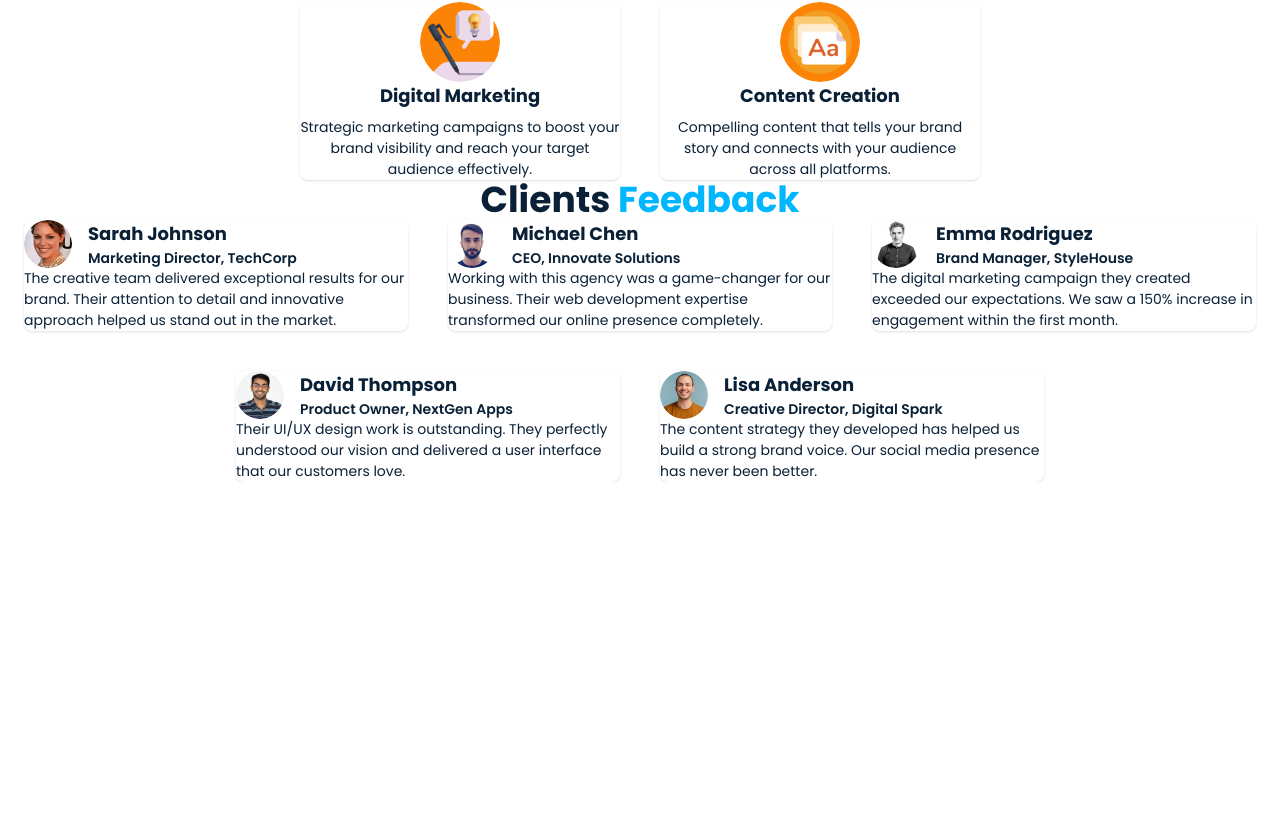
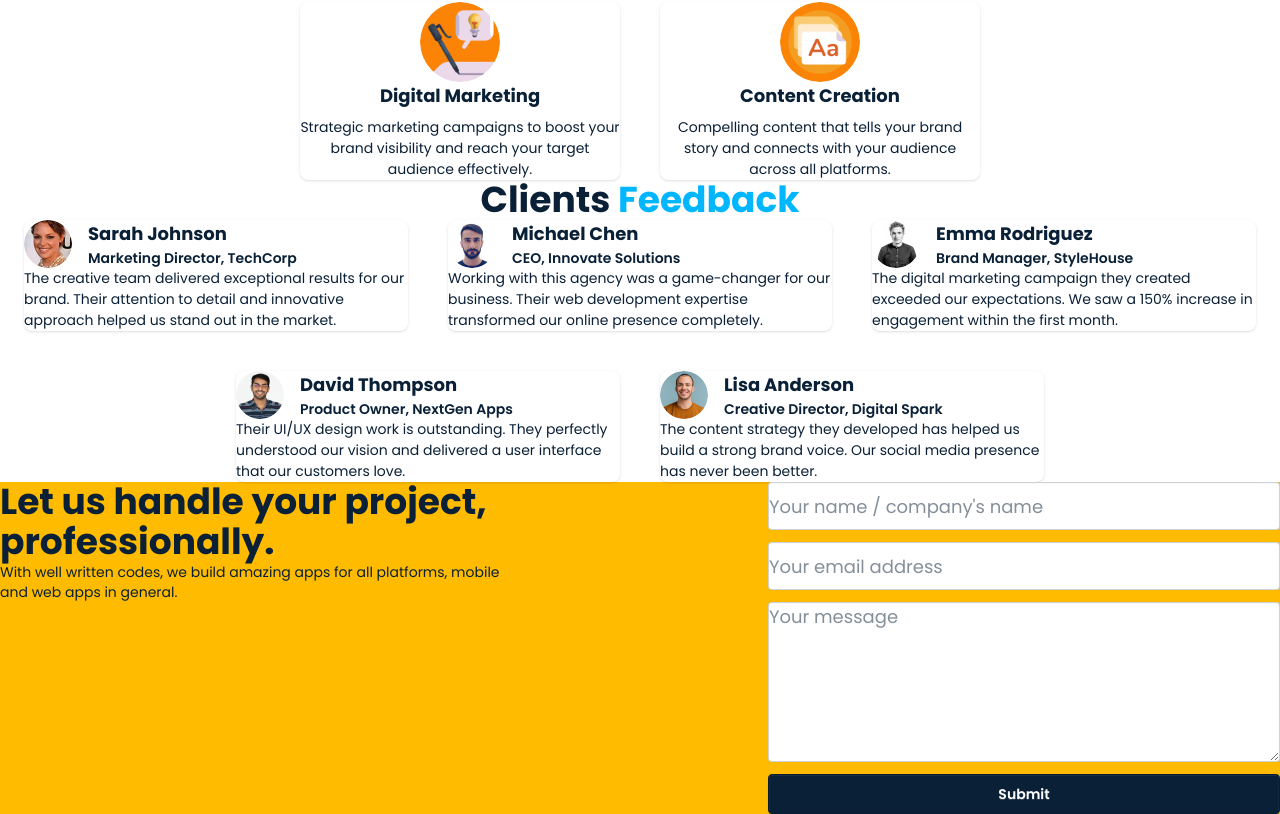
Before and after one commit to akmtasdikulislam/creative-agency, a React (Vite) app in the folder client/: page / in a window 1280 px wide. Shown: the part 1128-1942 px from the top of the page. Before the commit the page ends 1610 px from the top, so only its background shows below. Built offline with nearby package versions, Linux system fonts and the light colour scheme.

Commit message:
Add ContactUs component to Home page: Integrate ContactUs for user inquiries

```diff
--- a/client/src/pages/Home/Home.jsx
+++ b/client/src/pages/Home/Home.jsx
@@ -1,4 +1,5 @@
 import React from "react";
+import ContactUs from "../../components/Home/ContactUs/ContactUs";
 import Header from "../../components/Home/Header/Header";
 import Reviews from "../../components/Home/Reviews/Reviews";
 import Services from "../../components/Home/Services/Services";
@@ -11,6 +12,7 @@ const Home = () => {
       <TrustedPartners />
       <Services />
       <Reviews />
+      <ContactUs />
     </main>
   );
 };
```
